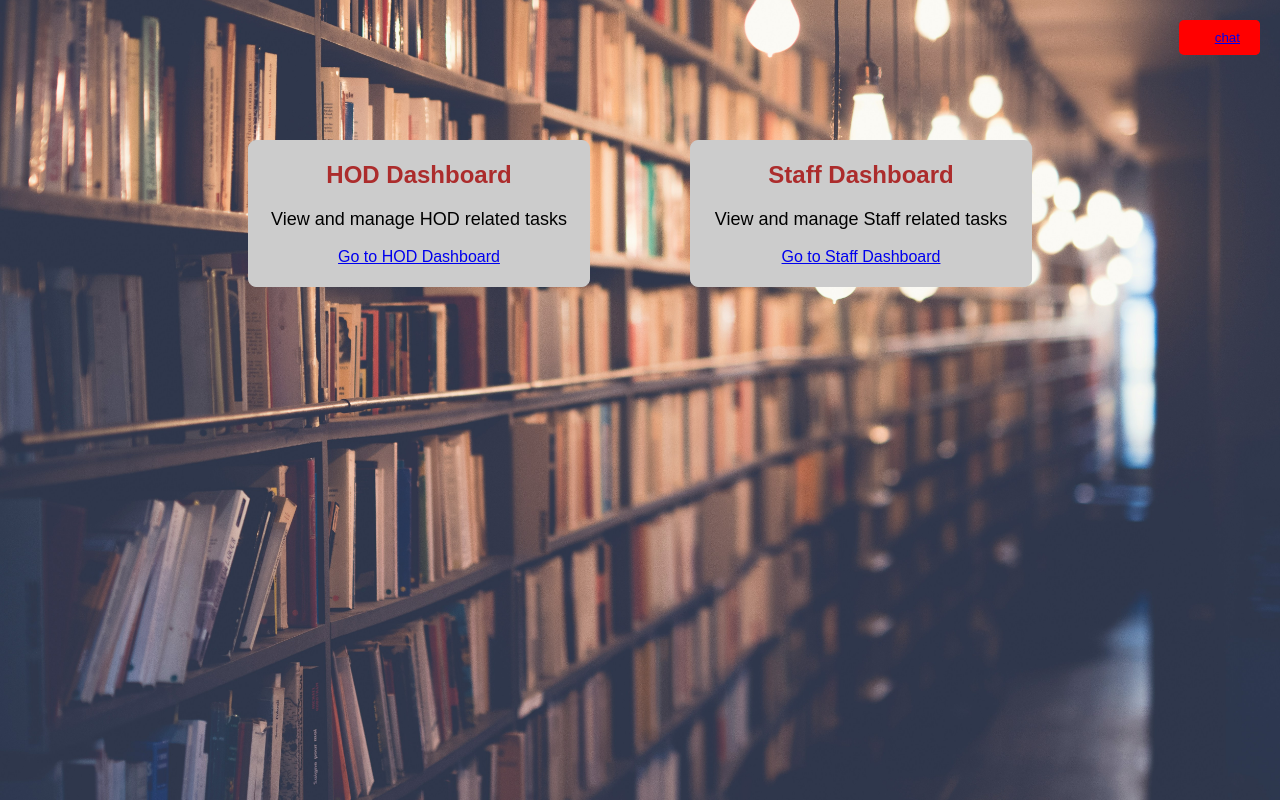
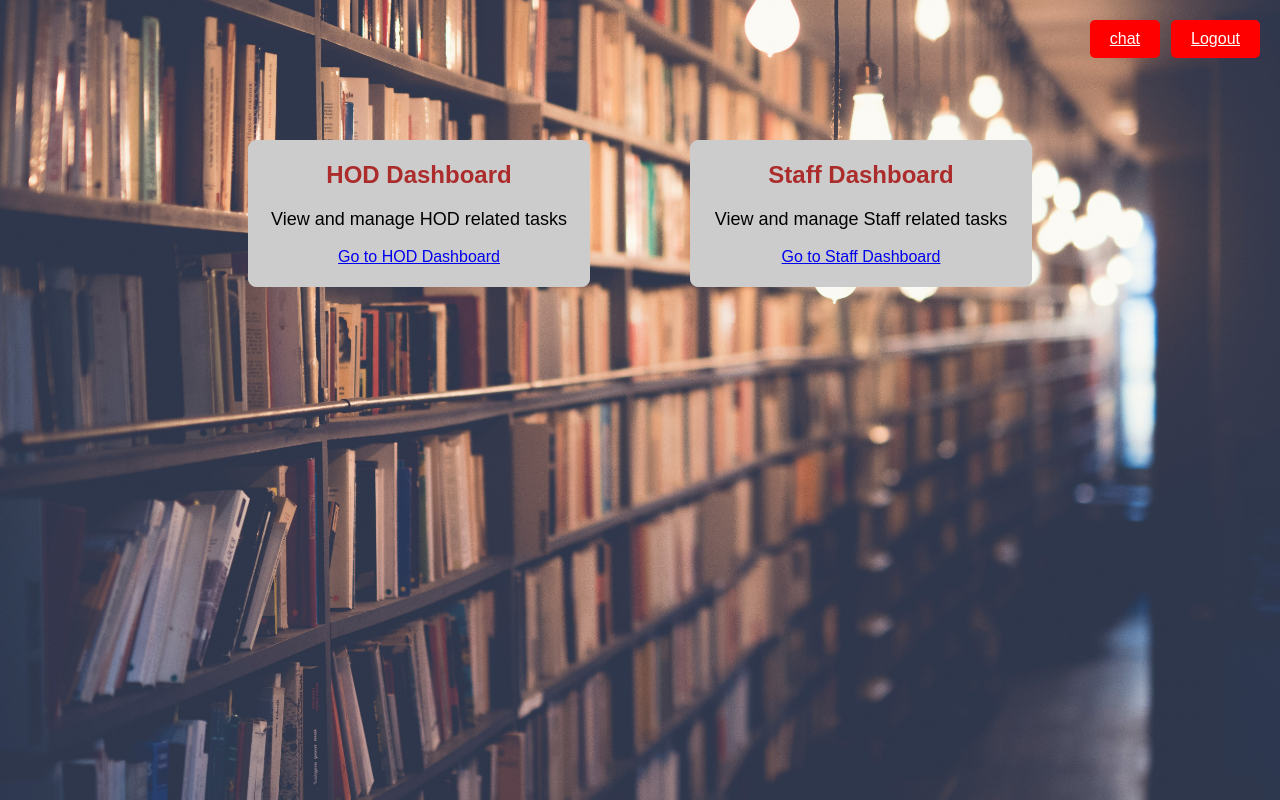
Before and after one commit to Tharun0568/Faculty_Scholar_site, a Flask app: page /dashboard in a window 1280 px wide. Run offline with Flask 3, Linux system fonts and the light colour scheme; a user stored in the database is signed in.

Commit message:
chat-update

```diff
--- a/static/dashboard.css
+++ b/static/dashboard.css
@@ -34,6 +34,19 @@
     box-shadow: 0 0 10px rgba(0, 0, 0, 0.1);
 }
 
+.chat-btn {
+    position: fixed;
+    top: 20px;
+    right: 20px;
+    background-color: red;
+    color: white;
+    border: none;
+    padding: 10px 20px;
+    border-radius: 5px;
+    cursor: pointer;
+    margin-right: 100px;
+
+}
 .logout-btn {
     position: fixed;
     top: 20px;
@@ -44,12 +57,16 @@
     padding: 10px 20px;
     border-radius: 5px;
     cursor: pointer;
+    margin-left: 50px ;
+
 }
 
 .logout-btn:hover {
     background-color: darkred;
 }
-
+.chat-btn:hover {
+    background-color: darkred;
+}
 .dashboard-items {
     display: flex;
     flex-wrap: wrap;
--- a/templates/categories.html
+++ b/templates/categories.html
@@ -12,6 +12,7 @@
     <main>
         <div class="background-image"></div>
         <div class="welcome-message" id="welcomeMessage">Welcome, {{ username }}</div>
+        <a class="chat-btn" href="{{ url_for('Chat') }}">chat</a>
         <a class="logout-button" href="{{ url_for('logout') }}">Logout</a>
 
         <div class="categories">
--- a/templates/dashboard.html
+++ b/templates/dashboard.html
@@ -10,9 +10,9 @@
 
 <body>
     <div class="bg-image"></div>
+    <a class="chat-btn" href="{{ url_for('Chat') }}">chat</a>
+    <a class="logout-btn"href="{{ url_for('logout') }}">Logout</a>
 
-    <button class="logout-btn"><a href="{{ url_for('logout') }}">Logout</a></button>
-    <button class="logout-btn"><a href="{{ url_for('chat') }}">chat</a></button>
     <main>
         <div class="dashboard-items">
             <div class="dashboard-item">
--- a/templates/staff_result.html
+++ b/templates/staff_result.html
@@ -21,6 +21,7 @@
         {% endwith %}
     </div>
     <div class="staff-result-container">
+        <a class="chat-btn" href="{{ url_for('Chat') }}">chat</a>
         <a class="logout-button" href="{{ url_for('logout') }}">Logout</a>
         <h1 class="staff-result-heading">Welcome, {{ username }}</h1>
         <p class="staff-result-points">Your total points: {{ total_points }}</p>
```
Also changed, not shown: static/categories.css (+15 -1 lines), static/staff_result.css (+16 -0 lines).
